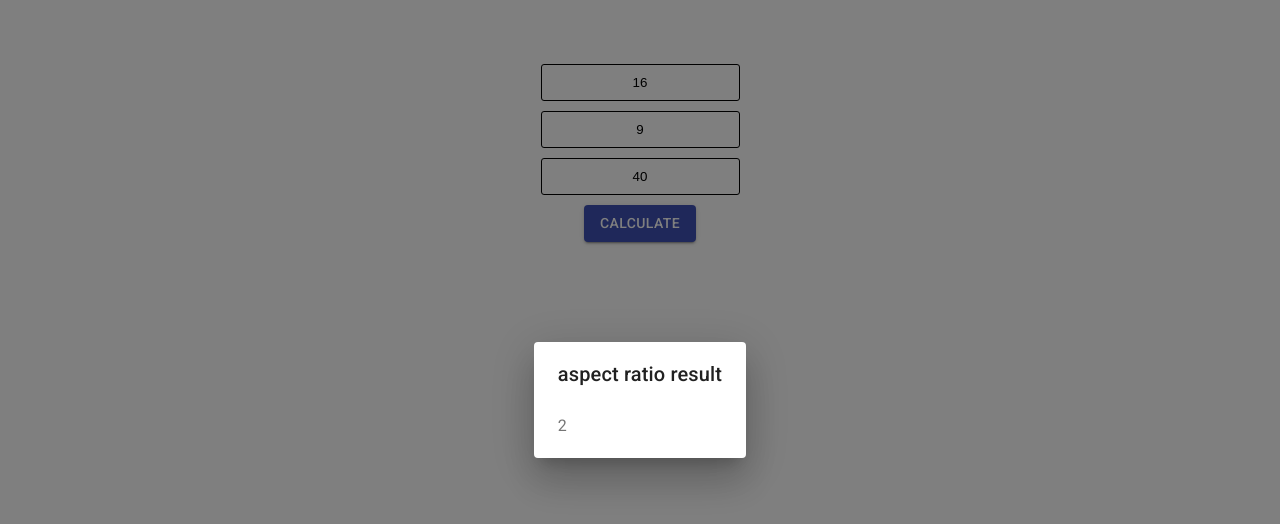
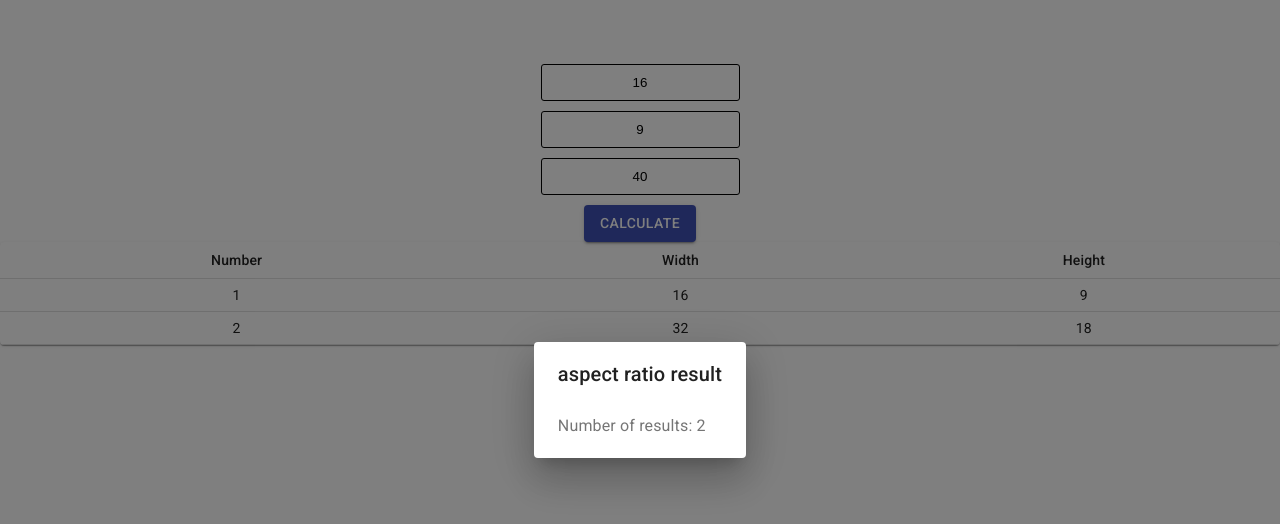
Before and after one commit to smozhevsky/aspect-ratio-calculate, a React (Create React App) app: page / in a window 1280 px wide. Both pictures are taken after a click on the button "CALCULATE". Shown: the top 524 px of the page. Built offline with nearby package versions, Linux system fonts and the light colour scheme.

Commit message:
add OutputTable component for render results

```diff
--- a/src/App.tsx
+++ b/src/App.tsx
@@ -1,6 +1,7 @@
 import React from "react";
 import AspectForm from "./components/AspectForm";
 import DialogModal from "./components/dialog/DialogModal";
+import OutputTable from "./components/OutputTable";
 import { getAspectRatio } from "./utils";
 
 function App() {
@@ -21,6 +22,7 @@ function App() {
       <AspectForm onSubmit={handleOnSubmit} />
       <DialogModal open={open} onClose={handleClose} results={results} />
       {/* // вывод результата в Table mui */}
+      <OutputTable results={results} />
     </React.Fragment>
   );
 }
--- /dev/null
+++ b/src/components/OutputTable.tsx
@@ -0,0 +1,44 @@
+import React from "react";
+import { makeStyles } from "@material-ui/core/styles";
+import Table from "@material-ui/core/Table";
+import TableBody from "@material-ui/core/TableBody";
+import TableCell from "@material-ui/core/TableCell";
+import TableContainer from "@material-ui/core/TableContainer";
+import TableHead from "@material-ui/core/TableHead";
+import TableRow from "@material-ui/core/TableRow";
+import Paper from "@material-ui/core/Paper";
+
+const useStyles = makeStyles({
+  table: {
+    minWidth: 300,
+  },
+});
+
+export default function OutputTable(props: any) {
+  const classes = useStyles();
+
+  return (
+    <TableContainer component={Paper}>
+      <Table className={classes.table} size="small" aria-label="a dense table">
+        <TableHead>
+          <TableRow>
+            <TableCell align="center">Number</TableCell>
+            <TableCell align="center">Width</TableCell>
+            <TableCell align="center">Height</TableCell>
+          </TableRow>
+        </TableHead>
+        <TableBody>
+          {props.results.map((result: any, index: any) => (
+            <TableRow key={result}>
+              <TableCell align="center" component="th" scope="row">
+                {index + 1}
+              </TableCell>
+              <TableCell align="center">{result[0]}</TableCell>
+              <TableCell align="center">{result[1]}</TableCell>
+            </TableRow>
+          ))}
+        </TableBody>
+      </Table>
+    </TableContainer>
+  );
+}
--- a/src/components/dialog/DialogModal.tsx
+++ b/src/components/dialog/DialogModal.tsx
@@ -16,7 +16,7 @@ export default function DialogModal(props: any) {
         <DialogTitle id="alert-dialog-title">aspect ratio result</DialogTitle>
         <DialogContent>
           <DialogContentText id="alert-dialog-description">
-            {props.results.length}
+            {`Number of results: ${props.results.length}`}
           </DialogContentText>
         </DialogContent>
       </Dialog>
```
